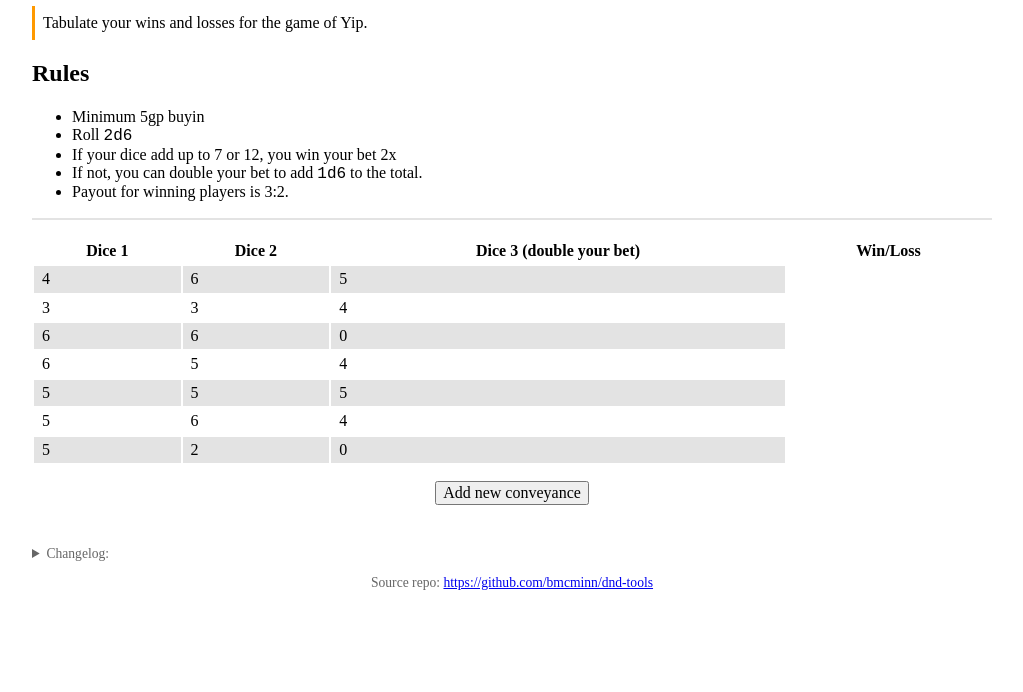
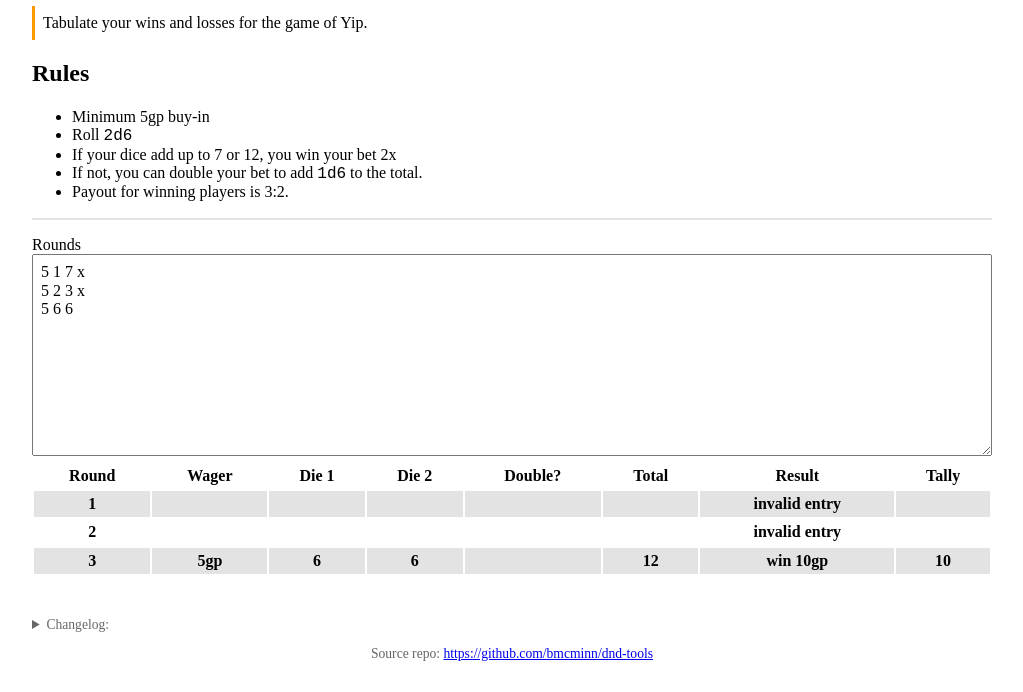
Before and after one commit to bmcminn/dnd-tools, a website: page tools/gambling-yip.html in a window 1280 px wide. Shown: the part 108-800 px from the top of the page, without its empty margins (128-1151 px from the left). Drawn offline with nearby package versions, Linux system fonts and the light colour scheme.

Commit message:
make yip game functional :)

```diff
--- a/assets/helpers.js
+++ b/assets/helpers.js
@@ -18,3 +18,30 @@ function debounce(callback, timeout = 300){
         timer = setTimeout(() => { callback.apply(this, args); }, timeout);
     };
 }
+
+
+/**
+ * { function_description }
+ *
+ * @param      {string}  value   The value
+ * @return     {<type>}  { description_of_the_return_value }
+ */
+function isEmpty(value) {
+    const testType = typeof value
+
+    const isArray  = Array.isArray(value)
+    const isString = typeof value === 'string'
+
+    if (!isArray && !isString) { return null }
+
+    if (isString) {
+        value = value.trim()
+    }
+
+    return value.length === 0
+}
+
+
+function isNaN(value) {
+    return Number.isNaN(value)
+}
--- a/tools/gambling-yip.html
+++ b/tools/gambling-yip.html
@@ -6,12 +6,22 @@
     <title>DnD Tools -- Gambling -- Yip</title>
 
     <meta name="description" content="Tabulate your wins and losses for the game of Yip." />
-    <meta name="version" content="v0.1" />
+    <meta name="version" content="v0.2" />
 
     <meta name="author" content="bmcminn <https://github.com/bmcminn>" />
 
     <link rel="stylesheet" href="../assets/normalize.css">
     <link rel="stylesheet" href="../assets/styles.css">
+
+    <style>
+        * + * {
+            box-sizing: border-box !important;
+        }
+        textarea {
+            width: 100%;
+            padding: 0.5em;
+        }
+    </style>
 
 </head> <body>
 
@@ -39,18 +49,17 @@
     </main>
 
 
-    <template id="main">
+    <template id="yipgame">
         <h1>{{ title }} {{version}}</h1>
 
         <p class="description">
             {{ description }}
         </p>
 
-
         <h2>Rules</h2>
 
         <ul>
-            <li>Minimum 5gp buyin</li>
+            <li>Minimum 5gp buy-in</li>
             <li>Roll <code>2d6</code></li>
             <li>If your dice add up to 7 or 12, you win your bet 2x</li>
             <li>If not, you can double your bet to add <code>1d6</code> to the total.</li>
@@ -62,76 +71,46 @@
 
 
         <div>
-            <div class="mw-100 overflowx-auto">
+            <div class="field">
+                <label for="rounds">Rounds</label>
+                <textarea
+                    name="rounds"
+                    id="rounds"
+                    v-model="entries"
+                    rows="10"
+                ></textarea>
+            </div>
+
             <table>
                 <thead>
-                        <th style="">Dice 1</th>
-                        <th style="">Dice 2</th>
-                        <th style="">Dice 3 (double your bet)</th>
-                        <th style="">Win/Loss</th>
+                    <th>Round</th>
+                    <th>Wager</th>
+                    <th>Die 1</th>
+                    <th>Die 2</th>
+                    <th>Double?</th>
+                    <th>Total</th>
+                    <th>Result</th>
+                    <th>Tally</th>
                 </thead>
 
-                    <tbody class="">
-                        <!--
-                        <tr is="vue:round"
-                            v-for="entry in entries"
-                            :key="entry.key"
-                            :entry="entry"
-                            @update="onUpdate"
-                            @remove="onRemove"
-                        >
-                        -->
-                        <tr v-for="entry of entries">
-                            <td>{{ entry[0] }}</td>
-                            <td>{{ entry[1] }}</td>
-                            <td>{{ entry[2] }}</td>
+                <tbody>
+                    <tr v-for="(entry, index) in tabulations">
+                        <th>{{ index + 1 }}</th>
+                        <th v-if="entry.sum">{{ entry.wager }}gp</th>
+                        <th v-if="!entry.sum">{{ entry.wager }}</th>
+                        <th>{{ entry.d1 }}</th>
+                        <th>{{ entry.d2 }}</th>
+                        <th>{{ entry.d3 === 0 ? '' : entry.d3 }}</th>
+                        <th>{{ entry.sum }}</th>
+                        <th v-if="entry.sum">{{ entry.result > 0 ? 'win' : 'lose' }} {{ entry.result }}gp</th>
+                        <th v-if="!entry.sum">{{ entry.result }}</th>
+                        <th>{{ entry.tally }}</th>
                     </tr>
                 </tbody>
 
             </table>
-            </div>
-
-            <div class="text-center my-1">
-                <button @click="addNewConveyance">Add new conveyance</button>
-            </div>
 
         </div>
-    </template>
-
-
-    <template id="round">
-        <tr>
-            <td>
-                <label class="visually-hidden" :for="`${item.label}Label`">Label:</label>
-                <input type="text"
-                    @change="triggerUpdate"
-                    :name="`${item.label}Label`"
-                    :id="`${item.label}Label`"
-                    v-model="item.label"
-                >
-            </td>
-
-            <td>
-                <label class="visually-hidden" :for="`avg${item.label}Speed`">Avg {{ item.label }} Speed (mph):</label>
-                <input type="number"
-                    @change="triggerUpdate"
-                    :name="`avg${item.label}Speed`"
-                    :id="`avg${item.label}Speed`"
-                    min="0"
-                    step="0.5"
-                    v-model="item.avgSpeed"
-                >
-            </td>
-
-            <td class="text-end">{{ travelTime.travelHours }}</td>
-            <td class="text-end">{{ travelTime.weeks }}</td>
-            <td class="text-end">{{ travelTime.days }}</td>
-            <td class="text-end">{{ travelTime.hours }}</td>
-            <td class="text-end">{{ travelTime.minutes }}</td>
-            <td class="text-end">{{ travelTime.totalHours }}</td>
-
-            <td class="text-center"><button @click="triggerRemove" aria-label="Remove item">&times;</button></td>
-        </tr>
     </template>
 
     <script src="../assets/helpers.js"></script>
@@ -141,43 +120,9 @@
         import { createApp } from 'https://unpkg.com/vue@3/dist/vue.esm-browser.js'
 
 
-        const entries = [
-            [ 4,6,5 ],
-            [ 3,3,4 ],
-            [ 6,6 ],
-            [ 6,5,4 ],
-            [ 5,5,5 ],
-            [ 5,6,4 ],
-            [ 5,2 ],
-        ].map(el => {
+        createApp({
 
-            if (!el[2]) {
-                el[2] = 0
-            }
-
-            const [ a, b, c ] = el
-
-            let sum = el.reduce((a, b) => a + b)
-
-            console.log({sum})
-
-            if (sum === 7 || sum === 12) {
-                el[3] = true
-            }
-
-            if (c) {
-
-            }
-
-
-
-            return el
-        })
-
-
-        const AppRoot = {
-
-            template: getTemplate('template#main'),
+            template: getTemplate('template#yipgame'),
 
             data() {
                 return {
@@ -185,20 +130,15 @@
                     version: document.querySelector('meta[name="version"]').content,
                     description: document.querySelector('meta[name="description"]').content,
                     storageKey: 'dndGamblingYip',
-                    entries,
+                    entries: [
+                        '5 1 7 x',
+                        '5 2 3 x',
+                        '5 6 6',
+                    ].join('\n'),
                 }
             },
 
             methods: {
-
-                onRemove(entry) {
-                    console.log('remove', entry)
-
-                    // delete this.entries[index]
-
-                    this.cache()
-                },
-
 
                 onUpdate($e, entry) {
                     console.log('onUpdate', entry)
@@ -226,7 +166,37 @@
             },
 
             computed: {
-                // calcRestingHours() { return this.forceHoursPerDay ? 24 - this.hoursPerDay : this.restHours },
+                tabulations() {
+                    this.tally = 0
+
+                    const _self = this
+
+                    const entries = normalizeEntries(this.entries)
+                        .map(entry => {
+
+                            const { wager, d1, d2, d3, result } = entry
+
+                            if (entry.result) { return entry }
+
+                            entry.sum = d1 + d2 + d3
+
+                            const doubled = !!d3 ? 2 : 1
+
+                            if ([7, 12].some(el => (entry.sum) === el)) {
+                                entry.result = entry.wager * 2 * doubled // 'win'
+                            } else {
+                                entry.result = entry.wager * -1 * doubled // 'loss'
+                            }
+
+                            _self.tally += entry.result
+
+                            entry.tally = _self.tally
+
+                            return entry
+                        })
+
+                    return entries
+                },
             },
 
             mounted() {
@@ -234,48 +204,43 @@
 
             },
 
+        })
+            // .component('round', EntryComponent)
+            .mount('#app')
+
+
+        function normalizeEntries(content, seperator=' ') {
+            return content
+                .split('\n')
+                .map(entry => {
+
+                    entry = entry.trim()
+
+                    if (entry.startsWith('//') || isEmpty(entry)) { return false }
+
+                    entry = entry.replace(/\s+/gi, seperator).split(seperator)
+
+                    if (!isValidEntry(entry)) {
+                        return { result: 'invalid entry' }
                     }
 
+                    const [ wager, d1, d2, d3 ] = entry
 
-        const EntryComponent = {
-
-            template: getTemplate('template#round'), // document.querySelector
-
-            data() {
                     return {
-
+                        wager: Number(wager),
+                        d1: Number(d1),
+                        d2: Number(d2),
+                        d3: Number(d3 ?? null),
                     }
-            },
-
-            props: {
-            },
-
-            methods: {
-
-                triggerRemove() {
-                    this.$emit('remove', this.item)
-                },
-
-                triggerUpdate() {
-                    this.$emit('update')
-                },
-
-            },
-
-            computed: {
-                travelTime() { return this.calcTravelTime() },
-            },
-
-
-            mounted() {
-                // console.log(this.item, this.distance, this.hoursPerDay)
-            },
+                })
+                .filter(entry => !!entry)
         }
 
-
-        createApp(AppRoot)
-            .component('round', EntryComponent)
-            .mount('#app')
+        function isValidEntry(entry) {
+            return entry.every((el, i) => {
+                return !isNaN(Number(el))
+            })
+        }
 
     </script>
 
--- a/tools/yip.js
+++ b/tools/yip.js
@@ -25,7 +25,7 @@ const entries = normalizeEntries(fs.readFileSync(`./${process.argv[2]}`, 'utf-8'
  * @param      {string}  value   The value
  * @return     {<type>}  { description_of_the_return_value }
  */
-function empty(value) {
+function isEmpty(value) {
     const testType = typeof value
 
     const isArray  = Array.isArray(value)
@@ -53,7 +53,7 @@ function normalizeEntries(content) {
 
             el = el.trim()
 
-            if (el.startsWith('//') || empty(el)) { return false }
+            if (el.startsWith('//') || isEmpty(el)) { return false }
 
             return el
                 .split(',')
```
Also changed, not shown: 1 other file. Lines whose indentation alone changed are shown as unchanged.
